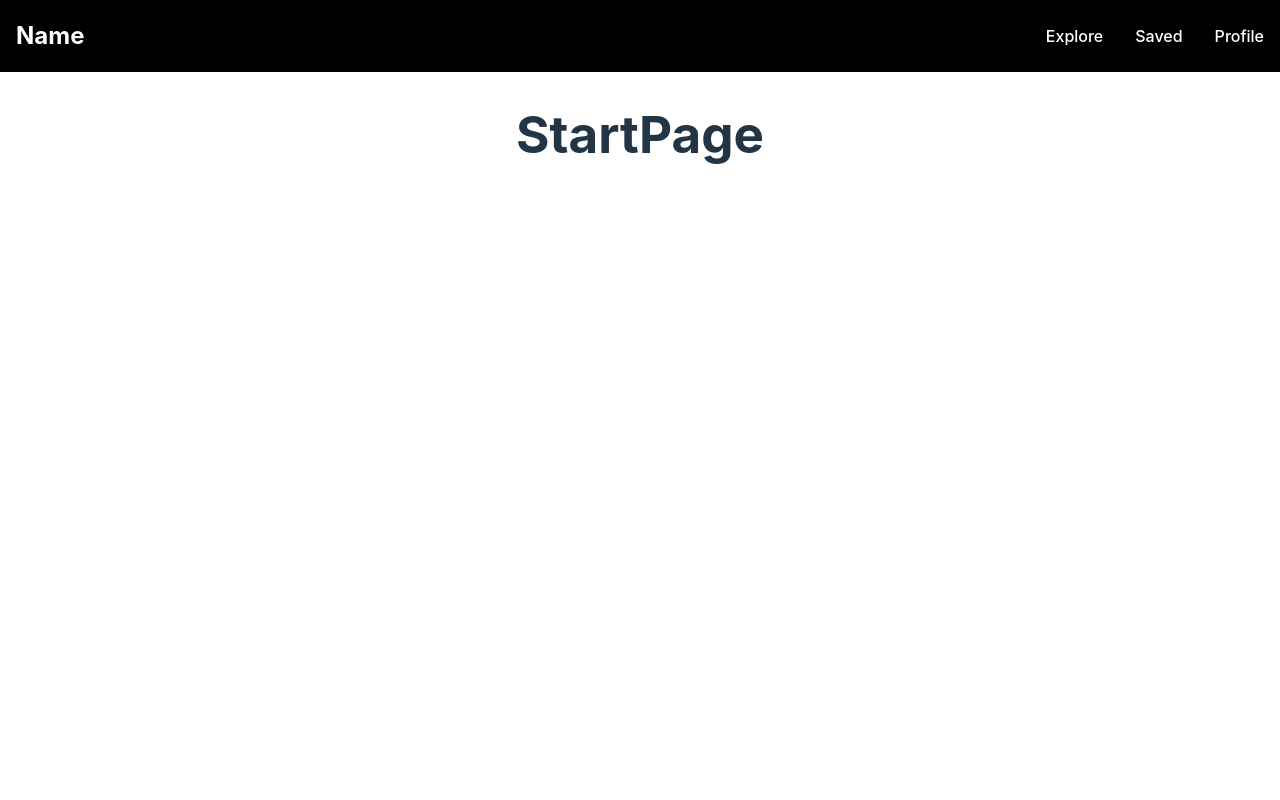
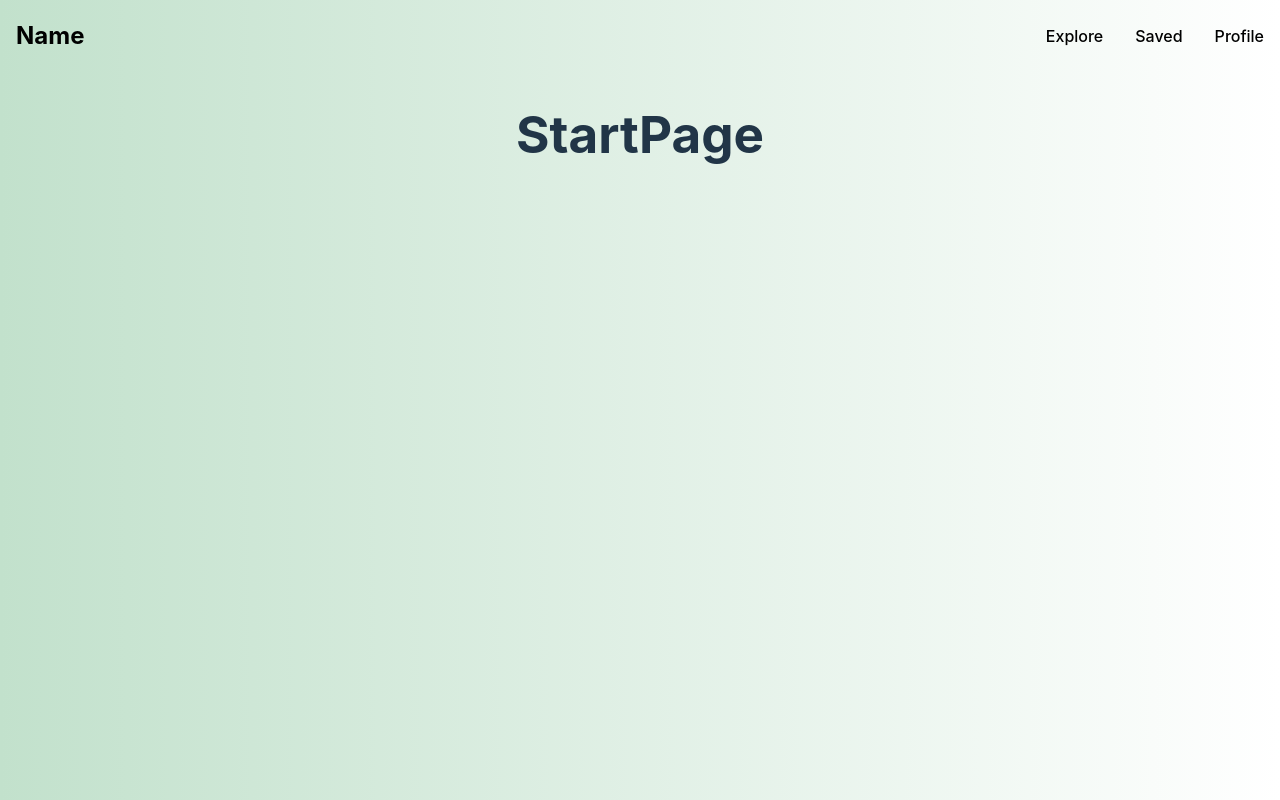
Before and after one commit to Amandabru/VCLeadGenerator, a React (Vite) app in the folder client/: page / in a window 1280 px wide. Built offline with nearby package versions, Linux system fonts and the light colour scheme.

Commit message:
Background gradient

```diff
--- a/client/src/App.css
+++ b/client/src/App.css
@@ -7,3 +7,9 @@
 html, body {
   height: 100%
 }
+
+body {
+  background: linear-gradient(90deg, #C2E1CC, #FFFFFF);
+  height: 100vh;
+  width: 100vw;
+}
--- a/client/src/components/NavBar.css
+++ b/client/src/components/NavBar.css
@@ -6,7 +6,6 @@ nav {
 display: flex;
 justify-content: space-between;
 align-items: center;
-background-color: black;
 }
 
 nav .title{
@@ -14,7 +13,7 @@ font-size: 1.5rem;
 margin: 1rem;
 font-weight: bold;
 text-decoration: none;
-color: white;
+color: black;
 }
 
 nav ul {
@@ -28,7 +27,7 @@ list-style: none;
 nav ul li a{
 display: block;
 text-decoration: none;
-color: white;
+color: black;
 padding: 0.5rem;
 margin: 0 0.5rem;
 
```
